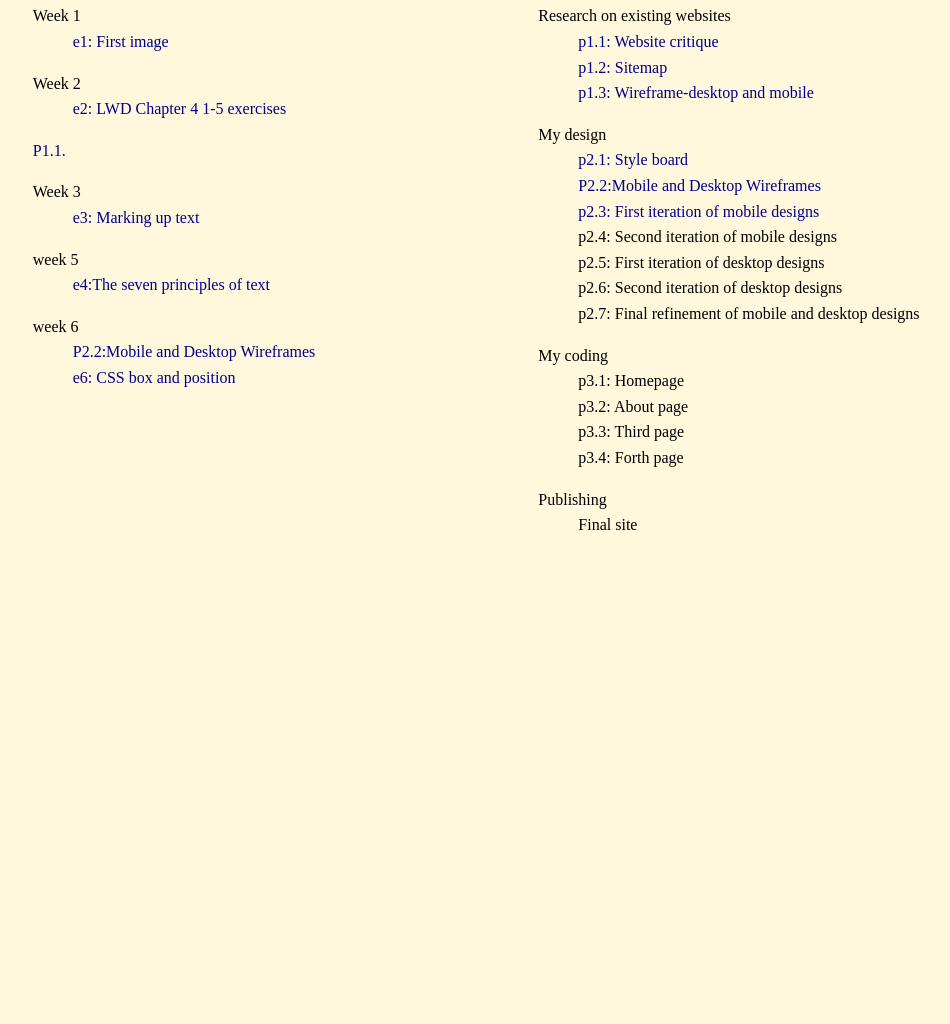
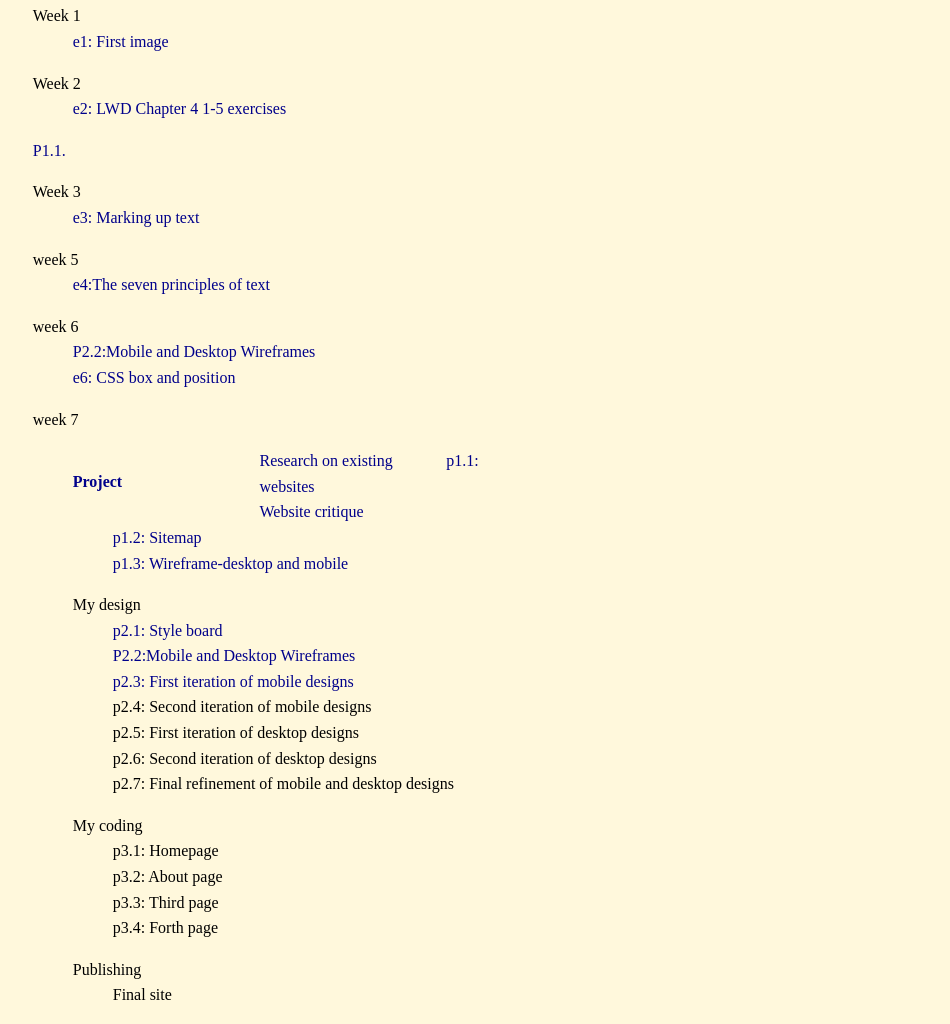
Before and after one commit to DerinTombuloglu/avt217, a plain HTML site: page weekly/index.html in a window 1280 px wide. Shown: the part 231-1255 px from the top of the page, without its empty margins (89-1039 px from the left). Before the commit the page ends 800 px from the top, so only its background shows below. Drawn offline with Linux system fonts and the light colour scheme; a web font is replaced by a local one.

Commit message:
Update index.html

```diff
--- a/weekly/index.html
+++ b/weekly/index.html
@@ -48,8 +48,10 @@
 <dd><a href="https://derintombuloglu.github.io/avt217/weekly/week6/e6absolutepositioning.html">e6: CSS box and position</a></dd>
 
 </dl>
-
-
+	<dl>
+<dt> week 7 </dt>
+		<dd><a href=":</dd>
+</dl>
 </div><!-- weekly ends-->
 <div id="project">
 <h4>Project</h4>
```
